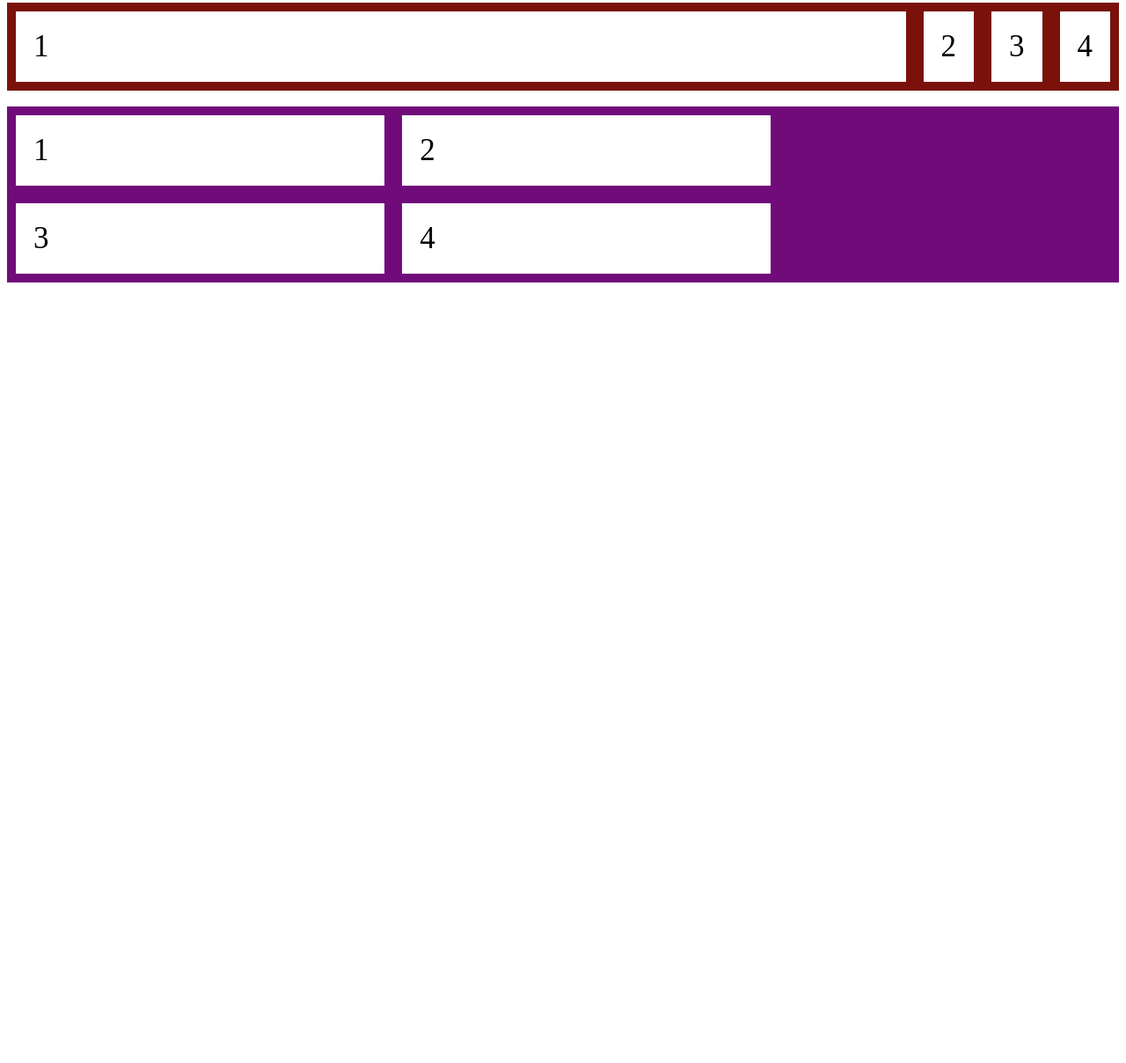
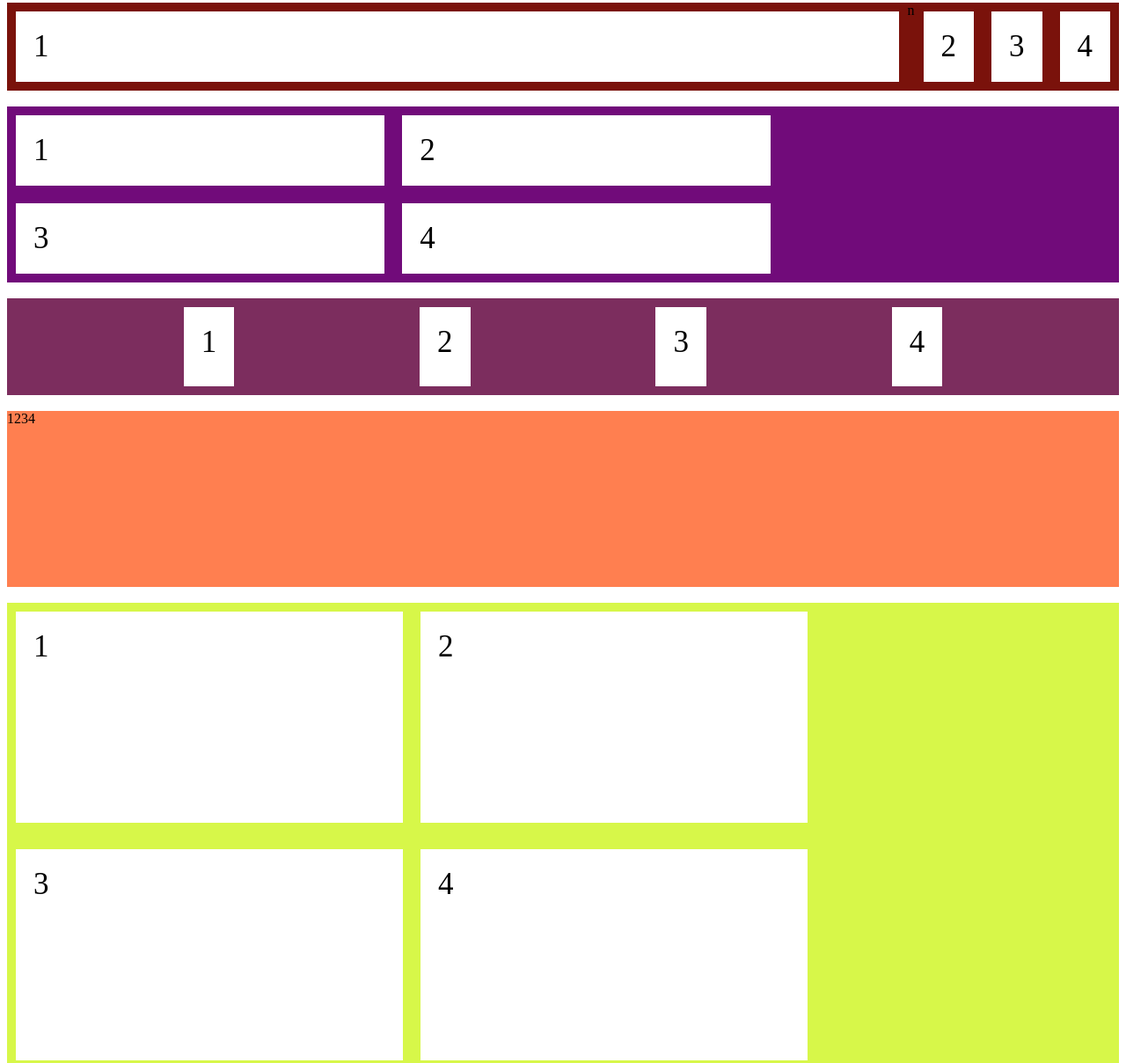
Before and after one commit to driartbytyqi/html-css-java-course, a plain HTML site: page lesson19.html in a window 1280 px wide. Shown: the part 541-1749 px from the top of the page at 88% size. Before the commit the page ends 888 px from the top, so only its background shows below. Drawn offline with Linux system fonts and the light colour scheme.

Commit message:
ndryshim

```diff
--- a/css/style19.css
+++ b/css/style19.css
@@ -59,3 +59,54 @@
     font-size: 35px;
     width: 30%;
 }
+.container5{
+    display: flex;
+    background-color: #7c2d5e;
+    flex-direction: row;
+    justify-content: space-evenly;
+}
+.container5 div{
+    background-color: white;
+    margin: 10px;
+    padding: 20px;
+    font-size: 35px;
+    height: 50px;
+}
+.container5 div:nth-child(2){
+    align-self: flex-end;
+}
+.container6{
+    display: flex;
+    background-color: coral;
+    flex-direction: row;
+    height: 200px;
+    align-items: flex-start;
+}
+.container6 div:nth-child(1){
+    height: 20px;
+}
+.container6 div:nth-child(2){
+    height: 100;
+}
+.container6 div:nth-child(3){
+    height: 50;
+}
+.container6 div:nth-child(4){
+    height: 130;
+}
+.container7{
+    display: flex;
+    background-color: rgb(215, 247, 73);
+    flex-direction: row;
+    height: 800px;
+    align-content: space-between;
+    flex-wrap: wrap;
+}
+.container7 div{
+    background-color: white;
+    margin: 10px;
+    padding: 20px;
+    font-size: 35px;
+    width: 400px;
+    height: 200px;
+}
--- a/lesson19.html
+++ b/lesson19.html
@@ -22,7 +22,7 @@
     </div><br>
 
     <div class="container3">
-        <div>1</div>
+        <div>1</div>n
         <div>2</div>
         <div>3</div>
         <div>4</div>
@@ -34,5 +34,28 @@
         <div>3</div>
         <div>4</div>
     </div><br>
+
+    <div class="container5">
+        <div>1</div>
+        <div>2</div>
+        <div>3</div>
+        <div>4</div>
+    </div><br>
+
+    <div class="container6">
+        <div>1</div>
+        <div>2</div>
+        <div>3</div>
+        <div>4</div>
+    </div><br>
+
+    <div class="container7">
+        <div>1</div>
+        <div>2</div>
+        <div>3</div>
+        <div>4</div>
+        <div>5</div>
+        <div>6</div>
+    </div><br>
 </body>
 </html>
```
